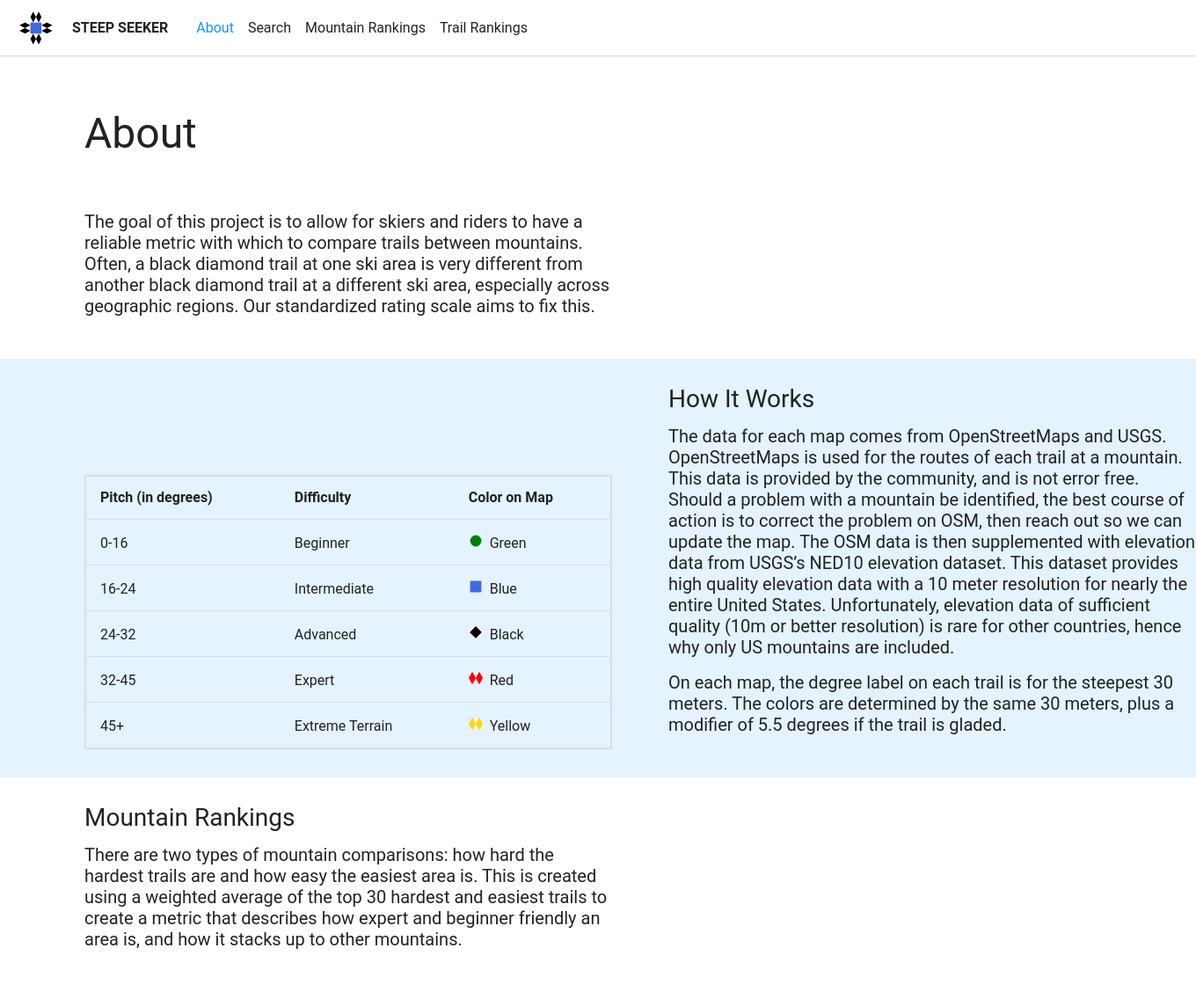
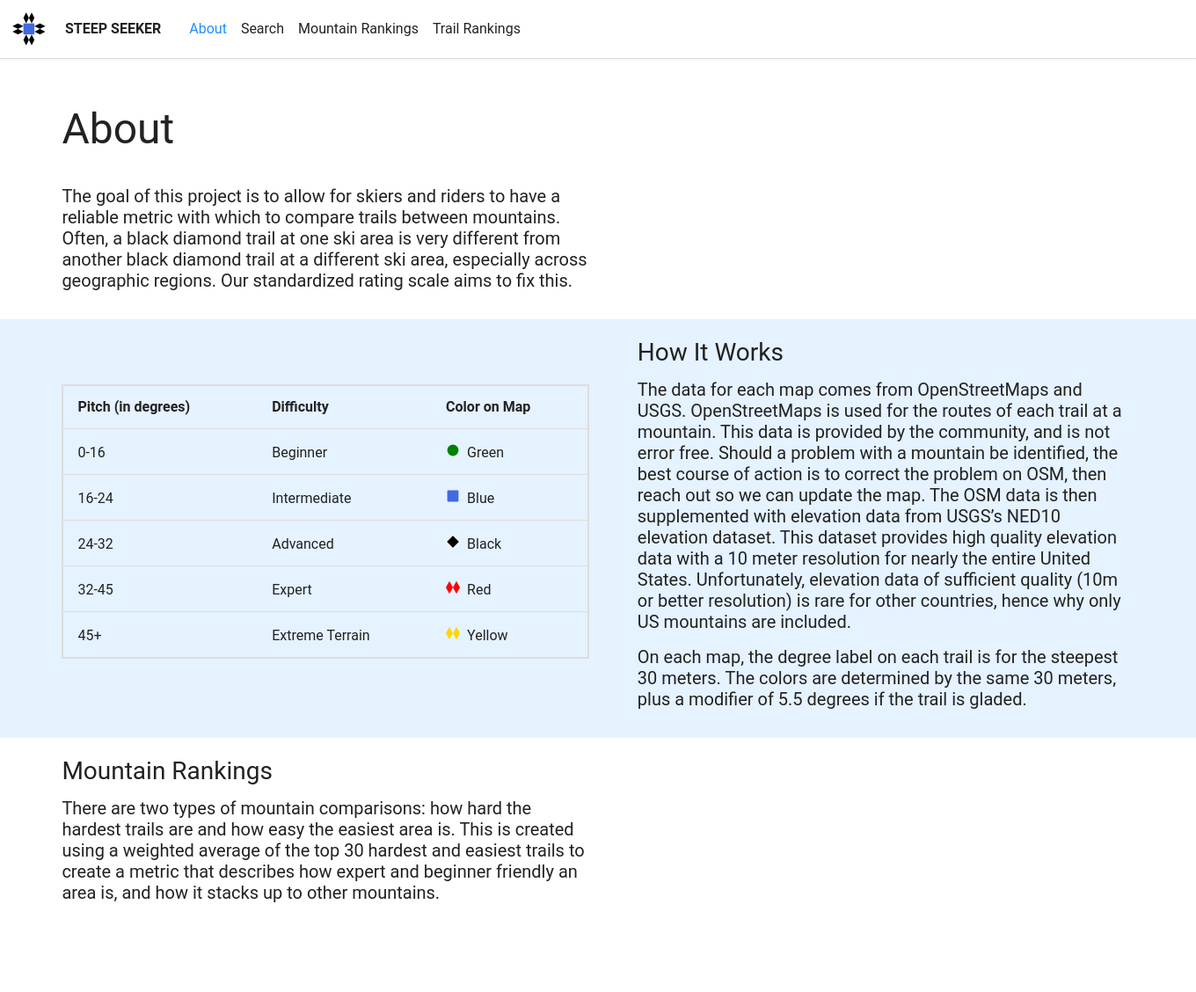
Before and after one commit to joshua-coppola/steep-seeker, a Flask app: page /about in a window 1360 px wide. Shown: the whole page at 88% size. After the commit the page ends 1026 px from the top, so only its background shows below. Run offline with Flask 2, Linux system fonts and the light colour scheme.

Commit message:
made about page and nav bar responsive

```diff
--- a/static/about.css
+++ b/static/about.css
@@ -5,17 +5,24 @@ main {
 
 #content {
     font-size: 1.25rem;
+    display: flex;
+    flex-wrap: wrap;
 }
 
 .blurb {
     display: grid;
-  grid-template-columns: 1fr 600px 600px 1fr;
-  padding: 32px;
-  gap: 64px;
+    flex-wrap: wrap;
+    grid-template-columns: 1fr minmax(auto, 600px) minmax(auto, 600px) 1fr;
+    padding: 16px;
+    padding-top: 24px;
+    gap: 4vw;
     margin-bottom: 0px !important;
+    width: 100vw;
 }
+
 .blurb.blurb-dark {
     background-color: #e5f2ff;
+    width: 100vw;
 }
 .dark .blurb.blurb-dark {
     background-color: #001a29;
@@ -30,7 +37,7 @@ main {
     font-size: 1rem;
     border: 2px solid var(--color-border);
     width: 100%;
-  margin-top: 100px;
+    margin-top: 50px;
 }
 
 .blurb tr {
@@ -50,3 +57,18 @@ main {
 .blurb h2 {
     margin-bottom: 16px;
 }
+
+@media screen and (max-width: 800px) {
+    .blurb {
+        display: flex;
+        grid-template-columns: 1fr minmax(auto, 600px) 1fr;
+    }
+
+    .blurb table {
+        margin-top: 0px;
+    }
+
+    .blurb.blurb-dark h2 {
+        margin-top: 16px;
+    }
+}
--- a/static/page.css
+++ b/static/page.css
@@ -5,13 +5,13 @@ body {
 /* NAV */
 
 nav {
-  height: 64px;
     font-size: 1rem;
-  padding: 16px;
+    padding: 8px;
     box-shadow: 0 0 4px var(--color-shadow);
     border-bottom: 1px solid var(--color-border);
     display: flex;
     align-items: center;
+    line-height: 1.25rem;
 }
 
 #home-link {
@@ -88,10 +88,22 @@ h2 {
 p.detail {
     font-size: 1.2rem;
     color: var(--color-secondary);
-  width: clamp(200px, auto, 900px);
-  max-width: 80vw;
+    min-width: 200px;
+    max-width: 80ch;
 }
 p.copy {
     font-size: 1.2rem;
     color: var(--color-tertiary);
 }
+
+@media screen and (max-width: 500px) {
+    .nav-list {
+        float: none;
+        display: block;
+        text-align: left;
+    }
+
+    #home-link {
+        margin-right: 16px;
+    }
+}
```
Lines whose indentation alone changed are shown as unchanged.
